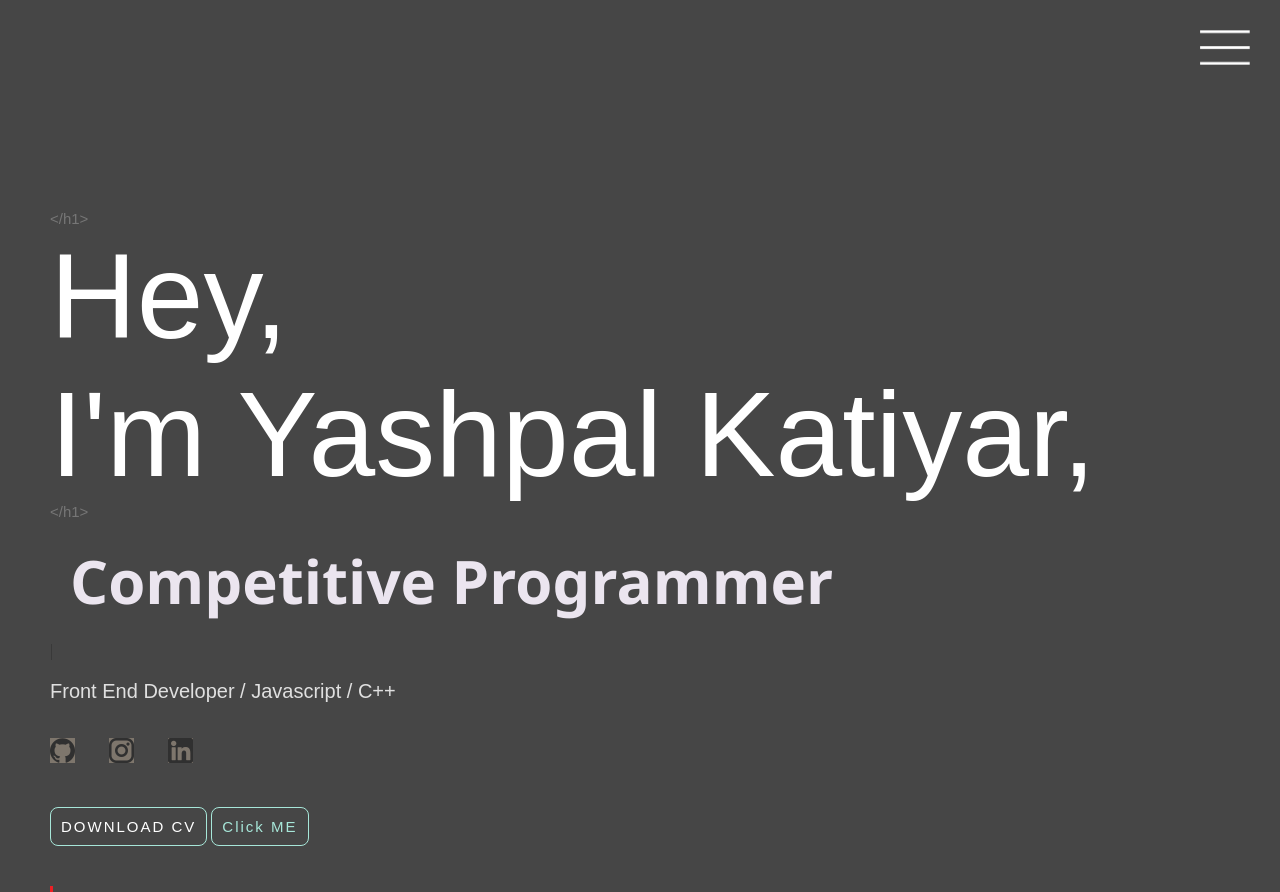
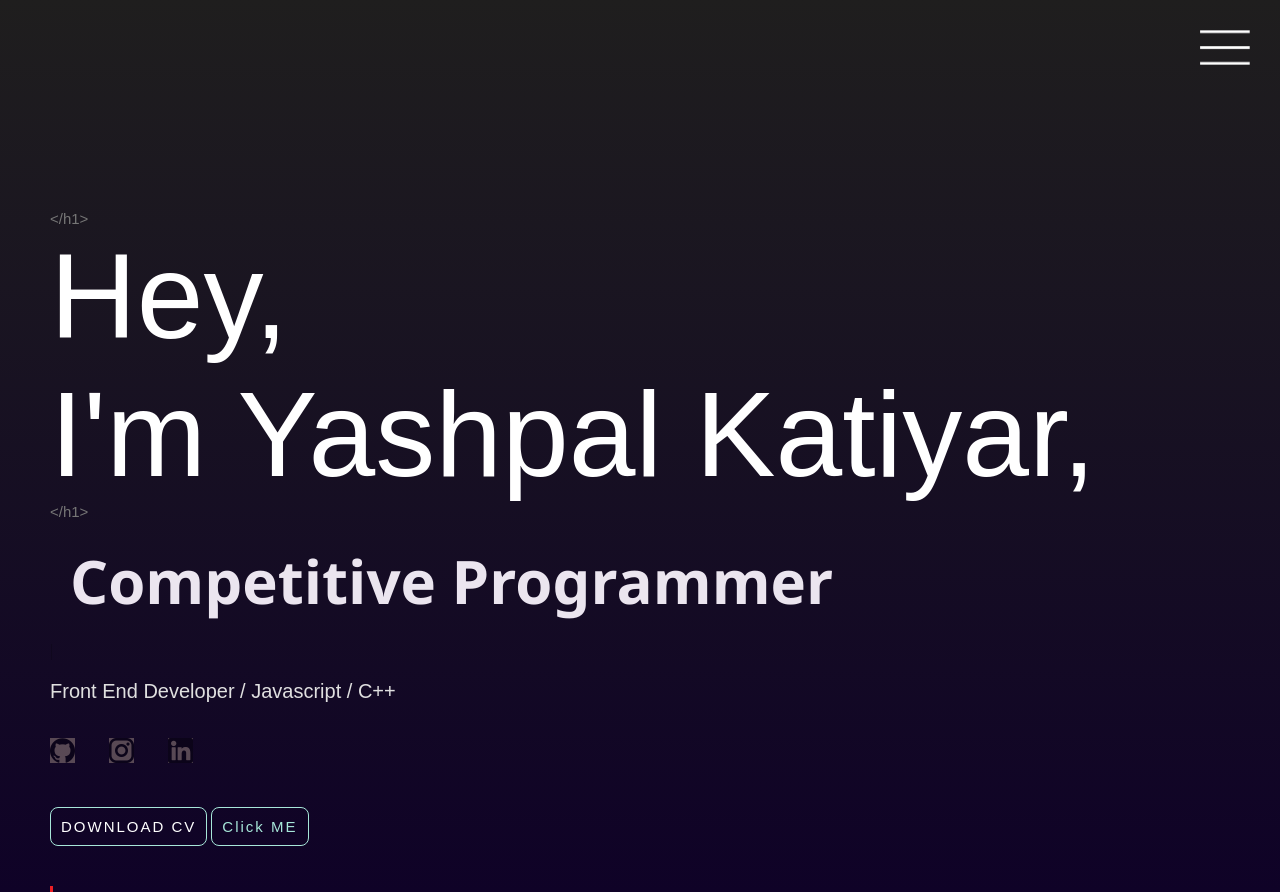
Before and after one commit to yashpal-97/yashpal.github.io, a plain HTML site: page index.html in a window 1280 px wide. Drawn offline with nearby package versions, Linux system fonts and the light colour scheme; a web font is replaced by a local one.

Commit message:
Update style.css

```diff
--- a/css/style.css
+++ b/css/style.css
@@ -41,7 +41,7 @@
   background-repeat: no-repeat;
   background-size: cover;
   height: 99vh;
-  background-color: #464646;
+  background-image: linear-gradient(rgb(31, 30, 30),rgb(15, 2, 39));
   padding: 50px 50px 50px 100px;
   position: relative; }
   .main-content .ham {
```
